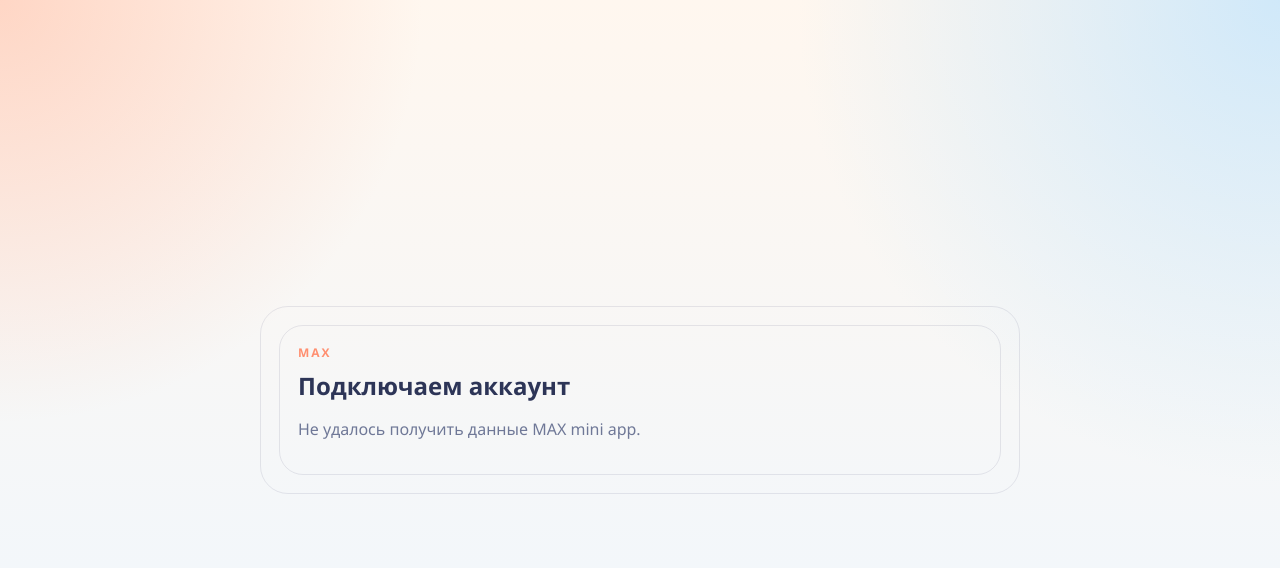
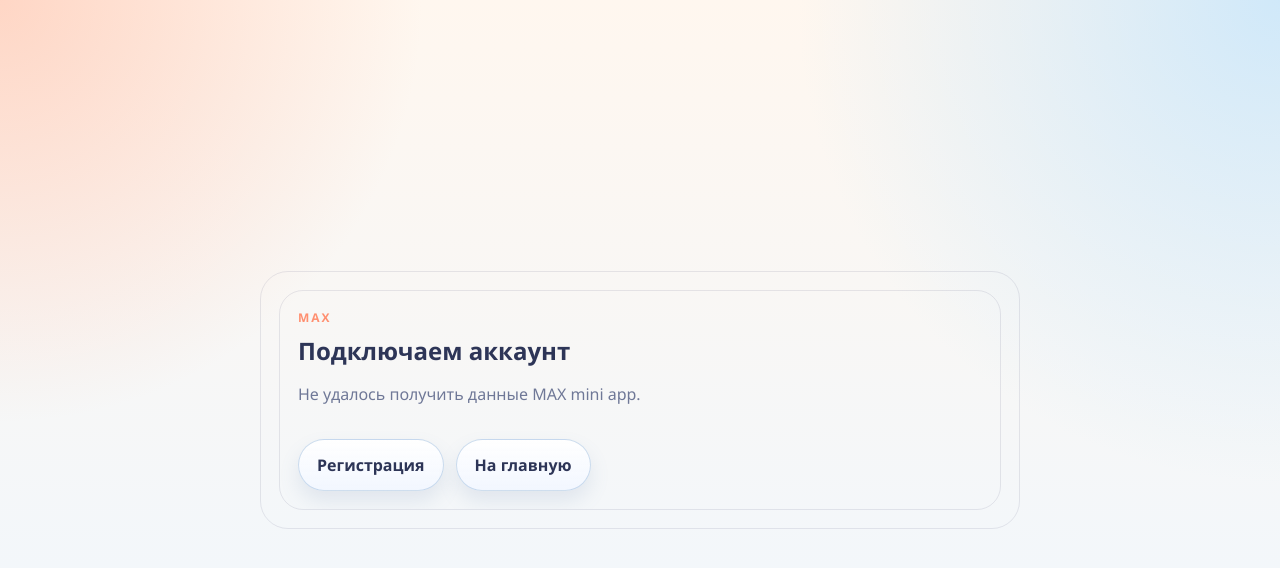
Before and after one commit to IvanDurnev/call_me_ai, a Flask app: page /max/miniapp/1 in a window 1280 px wide. Shown: the top 568 px of the page. Run offline with Flask 3, Linux system fonts and the light colour scheme; some libraries are stand-ins or nearby versions.

Commit message:
правильное поведение при незалогиненом пользователй

```diff
--- a/app/characters.py
+++ b/app/characters.py
@@ -286,18 +286,16 @@ def get_character(slug: str, *, include_inactive: bool = True) -> dict | None:
 
 def ensure_default_heroes() -> None:
     try:
-        existing = {hero.slug: hero for hero in Hero.query.all()}
+        # Seed defaults only for a brand-new database.
+        # If an admin deleted a default hero intentionally, we should not recreate it on restart.
+        if Hero.query.count() > 0:
+            return
     except (OperationalError, ProgrammingError) as exc:
         logging.warning("Skipping hero seeding until migrations are applied: %s", exc)
         db.session.rollback()
         return
 
-    created = False
     for index, payload in enumerate(DEFAULT_HEROES):
-        hero = existing.get(payload["slug"])
-        if hero:
-            continue
-
         hero = Hero(
             slug=payload["slug"],
             name=payload["name"],
@@ -311,10 +309,7 @@ def ensure_default_heroes() -> None:
             is_active=True,
         )
         db.session.add(hero)
-        created = True
-
-    if created:
-        db.session.commit()
+    db.session.commit()
 
 
 def normalize_realtime_settings(settings: dict[str, Any] | None) -> dict[str, Any]:
--- a/static/call.css
+++ b/static/call.css
@@ -541,12 +541,19 @@ body {
 }
 
 .call-btn {
+  display: inline-flex;
+  align-items: center;
+  justify-content: center;
   border: 0;
   border-radius: 999px;
   padding: 16px 18px;
+  min-height: 52px;
   color: white;
   font-size: 16px;
   font-weight: 700;
+  line-height: 1;
+  text-decoration: none;
+  cursor: pointer;
   transition: opacity 160ms ease, transform 160ms ease;
 }
 
@@ -565,15 +572,13 @@ body {
 }
 
 .call-btn-secondary {
-  background: rgba(255, 255, 255, 0.08);
-  border: 1px solid rgba(255, 255, 255, 0.18);
+  background: linear-gradient(180deg, rgba(255, 255, 255, 0.95), rgba(241, 246, 255, 0.92));
+  border: 1px solid rgba(123, 164, 209, 0.36);
+  box-shadow: 0 10px 20px rgba(96, 130, 173, 0.14);
   color: var(--text);
 }
 
 .call-link-btn {
-  display: inline-flex;
-  align-items: center;
-  justify-content: center;
   text-decoration: none;
 }
 
--- a/templates/login_email.html
+++ b/templates/login_email.html
@@ -4,7 +4,7 @@
     <meta charset="utf-8">
     <meta name="viewport" content="width=device-width, initial-scale=1">
     <title>Вход по коду</title>
-    <link rel="stylesheet" href="{{ url_for('static', filename='call.css', v='20260409logincode') }}">
+    <link rel="stylesheet" href="{{ url_for('static', filename='call.css', v='20260412authbtn') }}">
   </head>
   <body class="miniapp-page account-page">
     <main class="call-shell account-shell">
--- a/templates/max_auth_bridge.html
+++ b/templates/max_auth_bridge.html
@@ -4,7 +4,7 @@
     <meta charset="utf-8">
     <meta name="viewport" content="width=device-width, initial-scale=1">
     <title>Подключаем аккаунт</title>
-    <link rel="stylesheet" href="{{ url_for('static', filename='call.css', v='20260409maxauth') }}">
+    <link rel="stylesheet" href="{{ url_for('static', filename='call.css', v='20260412authbtn') }}">
   </head>
   <body
     class="miniapp-page account-page"
@@ -20,10 +20,14 @@
             <h1>Подключаем аккаунт</h1>
             <p class="lead" id="max-auth-status">Проверяем ваш профиль в MAX и открываем звонок…</p>
           </div>
+          <div class="hero-actions">
+            <a class="call-btn call-btn-secondary call-link-btn" href="{{ url_for('main.register', next=next_url) }}">Регистрация</a>
+            <a class="call-btn call-btn-secondary call-link-btn" href="{{ url_for('main.index') }}">На главную</a>
+          </div>
         </div>
       </section>
     </main>
     <script src="https://st.max.ru/js/max-web-app.js"></script>
-    <script src="{{ url_for('static', filename='max-auth.js', v='20260409maxauth') }}"></script>
+    <script src="{{ url_for('static', filename='max-auth.js', v='20260412authbtn') }}"></script>
   </body>
 </html>
--- a/templates/register.html
+++ b/templates/register.html
@@ -4,7 +4,7 @@
     <meta charset="utf-8">
     <meta name="viewport" content="width=device-width, initial-scale=1">
     <title>Регистрация</title>
-    <link rel="stylesheet" href="{{ url_for('static', filename='call.css', v='20260409reg2') }}">
+    <link rel="stylesheet" href="{{ url_for('static', filename='call.css', v='20260412authbtn') }}">
   </head>
   <body class="miniapp-page account-page">
     <main class="call-shell account-shell">
--- a/templates/telegram_auth_bridge.html
+++ b/templates/telegram_auth_bridge.html
@@ -4,7 +4,7 @@
     <meta charset="utf-8">
     <meta name="viewport" content="width=device-width, initial-scale=1">
     <title>Подключаем аккаунт</title>
-    <link rel="stylesheet" href="{{ url_for('static', filename='call.css', v='20260410tgpicker') }}">
+    <link rel="stylesheet" href="{{ url_for('static', filename='call.css', v='20260412authbtn') }}">
   </head>
   <body
     class="miniapp-page account-page"
--- a/templates/verify_email.html
+++ b/templates/verify_email.html
@@ -4,7 +4,7 @@
     <meta charset="utf-8">
     <meta name="viewport" content="width=device-width, initial-scale=1">
     <title>Подтверждение почты</title>
-    <link rel="stylesheet" href="{{ url_for('static', filename='call.css', v='20260409mail') }}">
+    <link rel="stylesheet" href="{{ url_for('static', filename='call.css', v='20260412authbtn') }}">
   </head>
   <body class="miniapp-page account-page">
     <main class="call-shell account-shell">
```
Also changed, not shown: tests/test_characters.py (added, +54 -0 lines).
